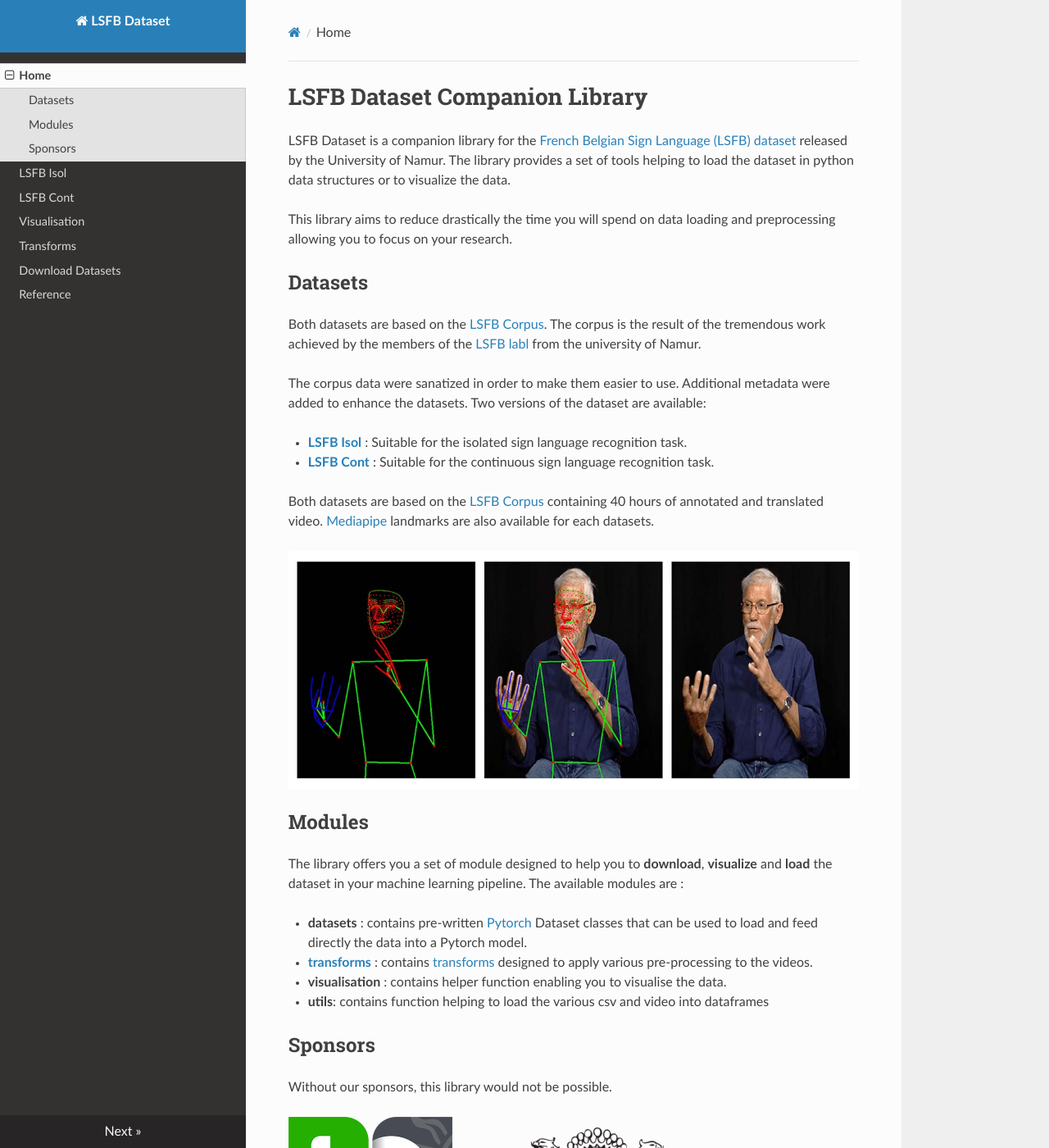
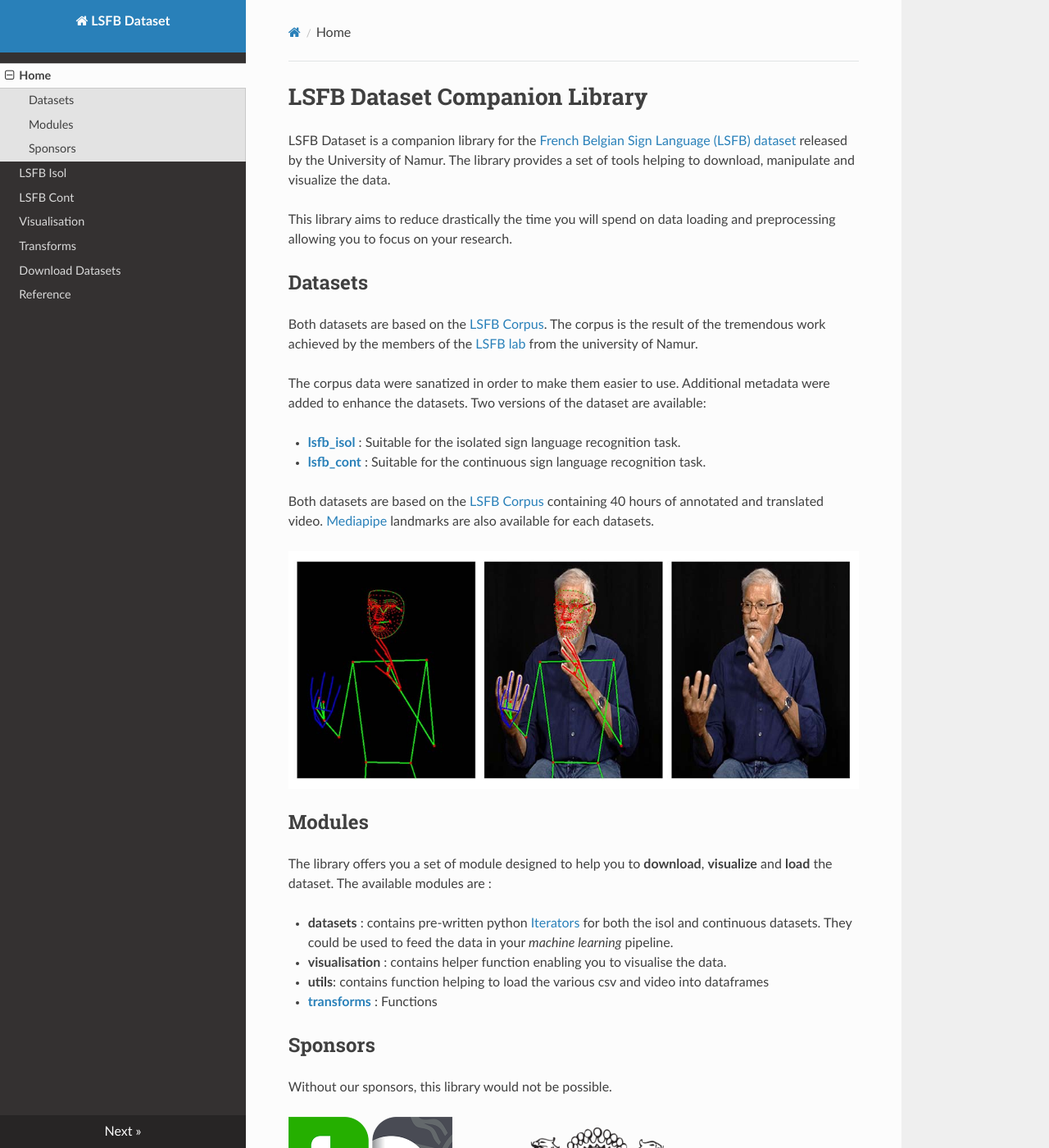
Before and after one commit to LSFB-Team/lsfb-dataset, an MkDocs documentation site: the page built from docs/index.md, in a window 1280 px wide and 1400 px high. Shown: the whole window at 82% size. Built offline with MkDocs 1.6.1, drawn with Linux system fonts in a browser that asks for light colours; nearby versions of some CDN libraries.

```diff
--- a/docs/index.md
+++ b/docs/index.md
@@ -1,17 +1,17 @@
 # LSFB Dataset Companion Library
 
-LSFB Dataset is a companion library for the [French Belgian Sign Language (LSFB) dataset](https://lsfb.info.unamur.be/) released by the University of Namur. The library provides a set of tools helping to load the dataset in python data structures or to visualize the data.
+LSFB Dataset is a companion library for the [French Belgian Sign Language (LSFB) dataset](https://lsfb.info.unamur.be/) released by the University of Namur. The library provides a set of tools helping to download, manipulate and visualize the data.
 
 This library aims to reduce drastically the time you will spend on data loading and preprocessing allowing you to focus on your research.
 
 ## Datasets
 
-Both datasets are based on the [LSFB Corpus](https://www.corpus-lsfb.be/). The corpus is the result of the tremendous work achieved by the members of the [LSFB labl](https://www.unamur.be/lettres/romanes/lsfb-lab) from the university of Namur.
+Both datasets are based on the [LSFB Corpus](https://www.corpus-lsfb.be/). The corpus is the result of the tremendous work achieved by the members of the [LSFB lab](https://www.unamur.be/lettres/romanes/lsfb-lab) from the university of Namur.
 
 The corpus data were sanatized in order to make them easier to use. Additional metadata were added to enhance the datasets. Two versions of the dataset are available:
 
-- **[LSFB Isol](lsfb_isol.md)** : Suitable for the isolated sign language recognition task.
-- **[LSFB Cont](lsfb_cont.md)** : Suitable for the continuous sign language recognition task.
+- **[lsfb_isol](lsfb_isol.md)** : Suitable for the isolated sign language recognition task.
+- **[lsfb_cont](lsfb_cont.md)** : Suitable for the continuous sign language recognition task.
 
 Both datasets are based on the [LSFB Corpus](https://www.corpus-lsfb.be/) containing 40 hours of annotated and translated video. [Mediapipe](https://mediapipe.dev/) landmarks are also available for each datasets.
 
@@ -19,13 +19,13 @@ Both datasets are based on the [LSFB Corpus](https://www.corpus-lsfb.be/) contai
 
 ## Modules
 
-The library offers you a set of module designed to help you to **download**, **visualize** and **load** the dataset in your machine learning pipeline. The available modules are :
+The library offers you a set of module designed to help you to **download**, **visualize** and **load** the dataset. The available modules are :
 
 
-- **datasets** : contains pre-written [Pytorch](https://pytorch.org/) Dataset classes that can be used to load and feed directly the data into a Pytorch model.
-- **[transforms](transforms.md)** : contains [transforms](https://pytorch.org/vision/stable/transforms.html) designed to apply various pre-processing to the videos.
+- **datasets** : contains pre-written python [Iterators](https://docs.python.org/3/c-api/iterator.html) for both the isol and continuous datasets. They could be used to feed the data in your *machine learning* pipeline.
 - **visualisation** : contains helper function enabling you to visualise the data.
 - **utils**: contains function helping to load the various csv and video into dataframes
+- **[transforms](transforms.md)** : Functions
 
 ## Sponsors
 
```
Also changed, not shown: docs/lsfb_cont.md (+1 -43 lines), docs/lsfb_isol.md (+6 -4 lines), 1 other file.
